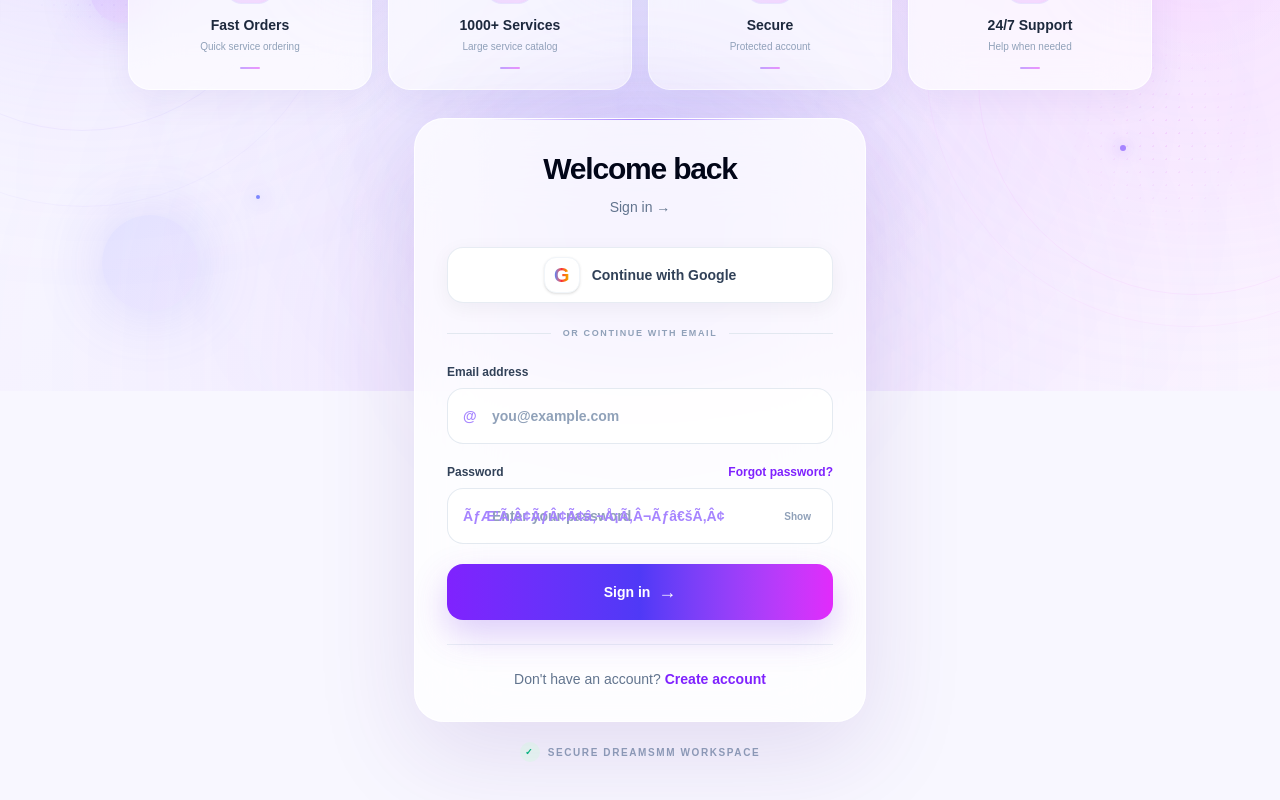
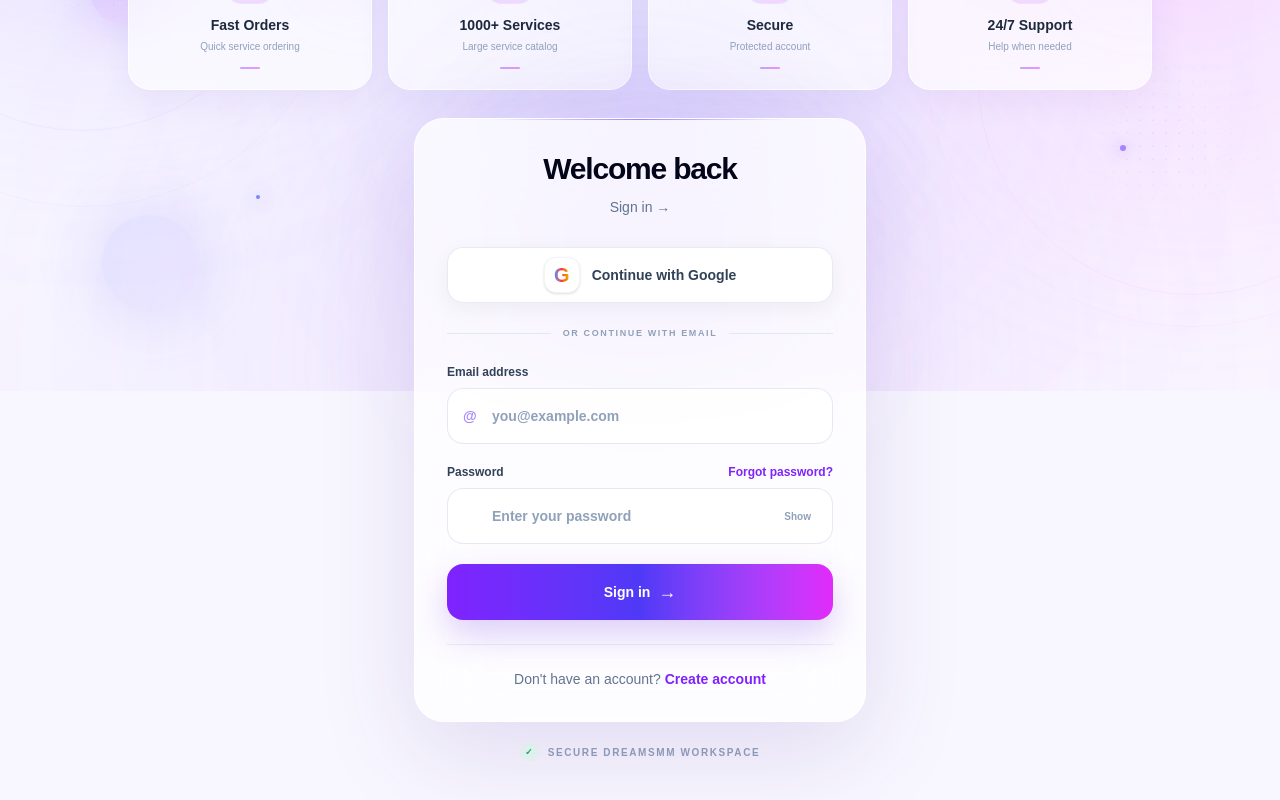
Before and after one commit to Aryan-6201/dreamsmm, a Next.js app: page / in a window 1280 px wide. Shown: the part 409-1209 px from the top of the page. Built offline with nearby package versions, Linux system fonts and the light colour scheme.

Commit message:
Fix password field text

```diff
--- a/app/page.tsx
+++ b/app/page.tsx
@@ -755,10 +755,6 @@ export default function Home() {
 
                 <div className="relative">
 
-                  <span className="pointer-events-none absolute left-4 top-1/2 -translate-y-1/2 text-sm font-black text-violet-400">
-                    ÃƒÆ’Ã‚Â¢ÃƒÂ¢Ã¢â‚¬Å¡Ã‚Â¬Ãƒâ€šÃ‚Â¢
-                  </span>
-
                   <input
                     id="password"
                     type={
```
